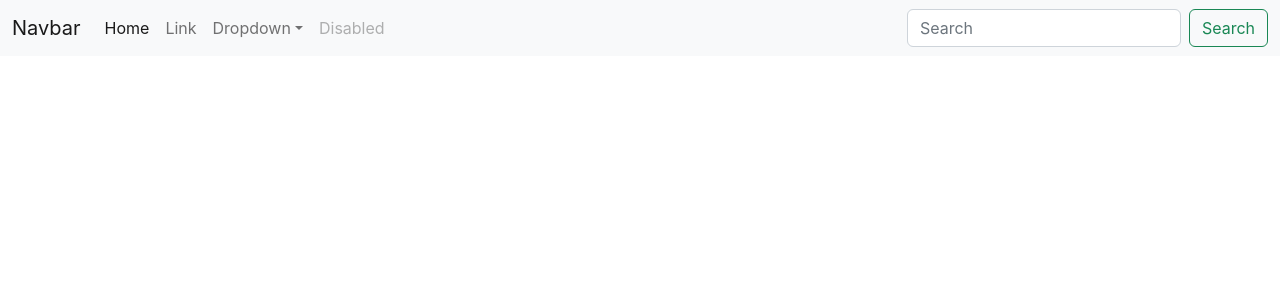
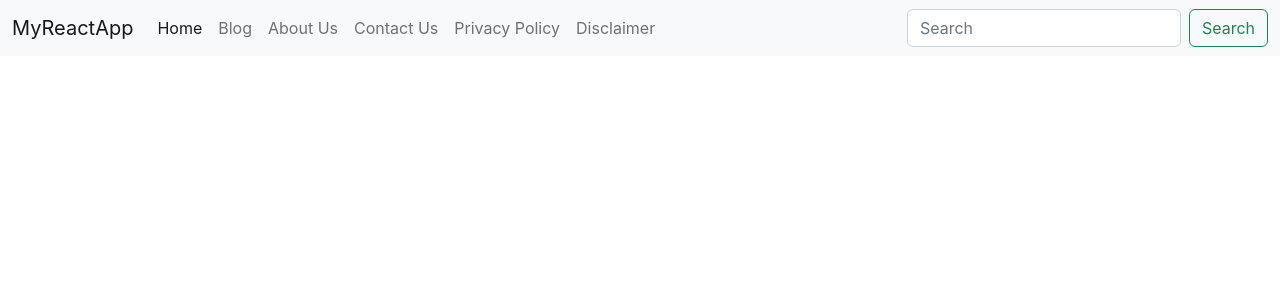
Before and after one commit to kishorkhatri/myreactapp, a React (Create React App) app: page / in a window 1280 px wide. Shown: the top 300 px of the page. Built offline with nearby package versions, Linux system fonts and the light colour scheme.

Commit message:
Navbar use props

```diff
--- a/src/App.js
+++ b/src/App.js
@@ -1,45 +1,18 @@
-import logo from './logo.svg';
 import './App.css';
+import Navbar from './components/Navbar';
 
 function App() {
   return (
     <>
-    <nav className="navbar navbar-expand-lg bg-light">
-  <div className="container-fluid">
-    <a className="navbar-brand" href="/">Navbar</a>
-    <button className="navbar-toggler" type="button" data-bs-toggle="collapse" data-bs-target="#navbarSupportedContent" aria-controls="navbarSupportedContent" aria-expanded="false" aria-label="Toggle navigation">
-      <span className="navbar-toggler-icon"></span>
-    </button>
-    <div className="collapse navbar-collapse" id="navbarSupportedContent">
-      <ul className="navbar-nav me-auto mb-2 mb-lg-0">
-        <li className="nav-item">
-          <a className="nav-link active" aria-current="page" href="/">Home</a>
-        </li>
-        <li className="nav-item">
-          <a className="nav-link" href="/">Link</a>
-        </li>
-        <li className="nav-item dropdown">
-          <a className="nav-link dropdown-toggle" href="/" role="button" data-bs-toggle="dropdown" aria-expanded="false">
-            Dropdown
-          </a>
-          <ul className="dropdown-menu">
-            <li><a className="dropdown-item" href="/">Action</a></li>
-            <li><a className="dropdown-item" href="/">Another action</a></li>
-            <li><hr className="dropdown-divider"/></li>
-            <li><a className="dropdown-item" href="/">Something else here</a></li>
-          </ul>
-        </li>
-        <li className="nav-item">
-          <a className="nav-link disabled">Disabled</a>
-        </li>
-      </ul>
-      <form className="d-flex" role="search">
-        <input className="form-control me-2" type="search" placeholder="Search" aria-label="Search"/>
-        <button className="btn btn-outline-success" type="submit">Search</button>
-      </form>
-    </div>
-  </div>
-</nav>
+    <Navbar
+    SiteName="MyReactApp"
+    HomeText="Home"
+    BlogText="Blog"
+    AboutusText="About Us"
+    ContactusText="Contact Us"
+    PrivacyPolicyText="Privacy Policy"
+    DisclaimerText="Disclaimer"
+    />
     </>
   );
 }
--- /dev/null
+++ b/src/components/Navbar.js
@@ -0,0 +1,40 @@
+import React from 'react'
+
+export default function Navbar(props) {
+  return (
+    <nav className="navbar navbar-expand-lg bg-light">
+  <div className="container-fluid">
+    <a className="navbar-brand" href="/">{props.SiteName}</a>
+    <button className="navbar-toggler" type="button" data-bs-toggle="collapse" data-bs-target="#navbarSupportedContent" aria-controls="navbarSupportedContent" aria-expanded="false" aria-label="Toggle navigation">
+      <span className="navbar-toggler-icon"></span>
+    </button>
+    <div className="collapse navbar-collapse" id="navbarSupportedContent">
+      <ul className="navbar-nav me-auto mb-2 mb-lg-0">
+        <li className="nav-item">
+          <a className="nav-link active" aria-current="page" href="/">{props.HomeText}</a>
+        </li>
+        <li className="nav-item">
+          <a className="nav-link" href="/">{props.BlogText}</a>
+        </li>
+        <li className="nav-item">
+          <a className="nav-link" href="/">{props.AboutusText}</a>
+        </li>
+        <li className="nav-item">
+          <a className="nav-link" href="/">{props.ContactusText}</a>
+        </li>
+        <li className="nav-item">
+          <a className="nav-link" href="/">{props.PrivacyPolicyText}</a>
+        </li>
+        <li className="nav-item">
+          <a className="nav-link" href="/">{props.DisclaimerText}</a>
+        </li>
+      </ul>
+      <form className="d-flex" role="search">
+        <input className="form-control me-2" type="search" placeholder="Search" aria-label="Search"/>
+        <button className="btn btn-outline-success" type="submit">Search</button>
+      </form>
+    </div>
+  </div>
+</nav>
+  )
+}
```
